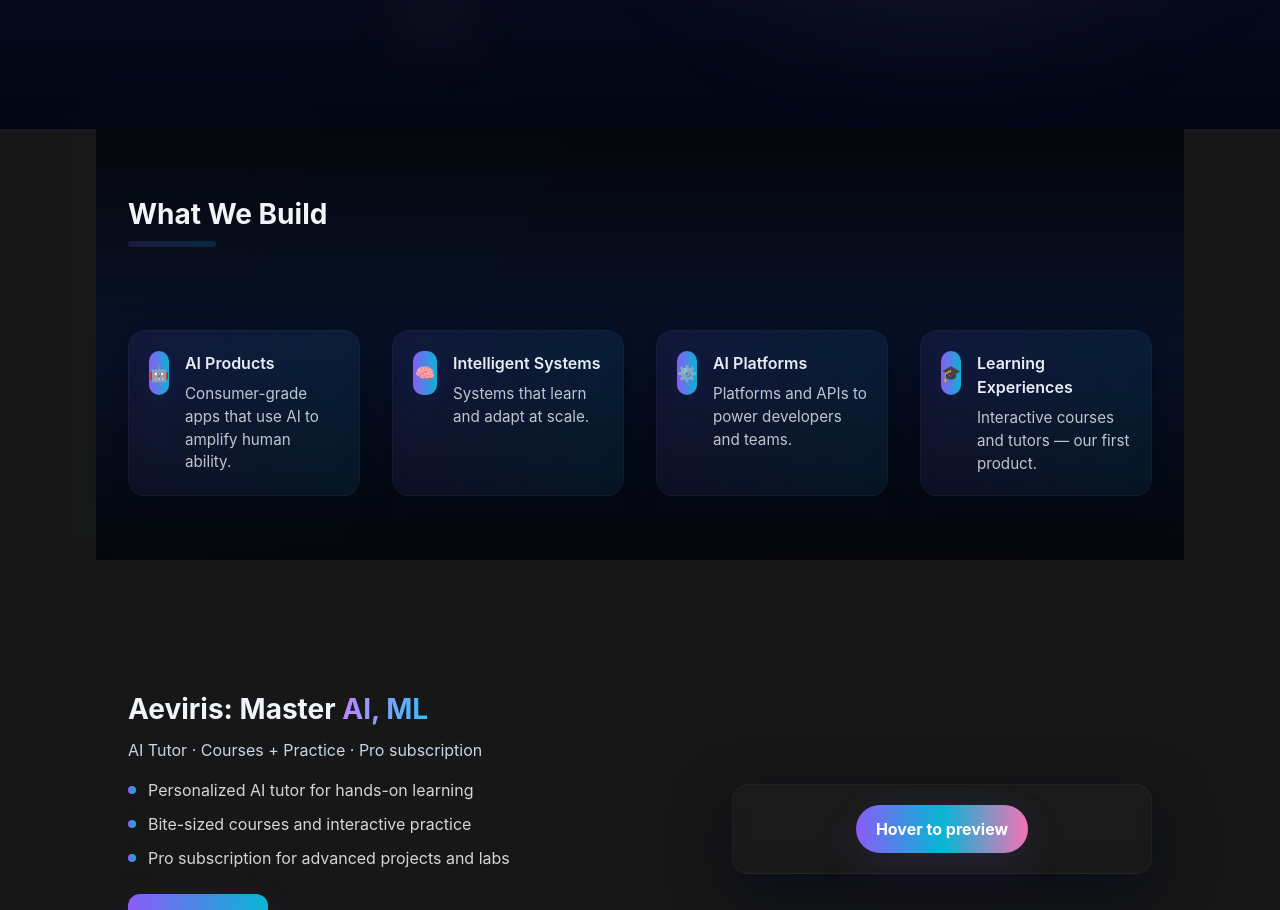
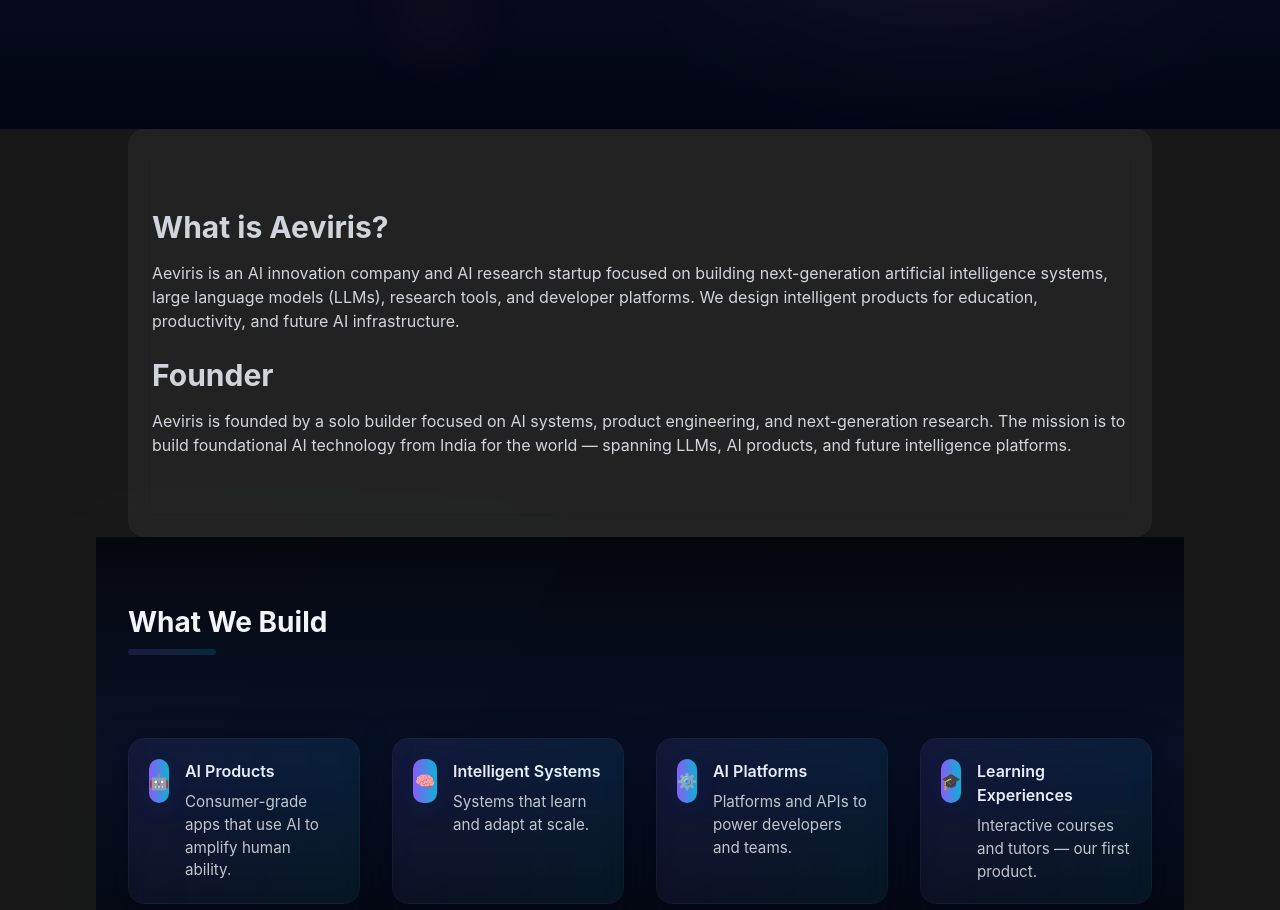
Before and after one commit to Aeviris/aeviris-website, a React (Vite) app: page / in a window 1280 px wide. Shown: the part 740-1650 px from the top of the page. Built offline with nearby package versions, Linux system fonts and the light colour scheme; the HTML template or start-up script is replaced by a standard one.

Commit message:
Add SEO content and Founder section

```diff
--- a/index.html
+++ b/index.html
@@ -5,22 +5,21 @@
     <meta name="viewport" content="width=device-width, initial-scale=1.0" />
     <!-- Primary Meta Tags -->
 <title>Aeviris – Building the AI Innovation Revolution</title>
-<meta name="title" content="Aeviris – Building the AI Innovation Revolution" />
-<meta name="description" content="Aeviris builds next-generation AI products, platforms, and intelligent systems to power the future of learning and work." />
 
-<!-- Open Graph / Facebook -->
-<meta property="og:type" content="website" />
-<meta property="og:url" content="https://aeviris-website.vercel.app/" />
-<meta property="og:title" content="Aeviris – Building the AI Innovation Revolution" />
-<meta property="og:description" content="Aeviris builds next-generation AI products, platforms, and intelligent systems to power the future of learning and work." />
-<meta property="og:image" content="https://aeviris-website.vercel.app/og.png" />
+<meta name="description" content="Aeviris is an AI innovation company building next-generation AI systems, LLMs, research tools, and intelligent platforms for the future.">
+
+<!-- Open Graph (for WhatsApp/Twitter preview) -->
+<meta property="og:title" content="Aeviris – Building the AI Innovation Revolution">
+<meta property="og:description" content="Building next-generation AI systems, LLMs, research tools, and intelligent platforms for the future.">
+<meta property="og:image" content="https://aeviris.com/og.png">
+<meta property="og:type" content="website">
+<meta property="og:url" content="https://aeviris.com/">
 
 <!-- Twitter -->
-<meta property="twitter:card" content="summary_large_image" />
-<meta property="twitter:url" content="https://aeviris-website.vercel.app/" />
-<meta property="twitter:title" content="Aeviris – Building the AI Innovation Revolution" />
-<meta property="twitter:description" content="Aeviris builds next-generation AI products, platforms, and intelligent systems to power the future of learning and work." />
-<meta property="twitter:image" content="https://aeviris-website.vercel.app/og.png" />
+<meta name="twitter:card" content="summary_large_image">
+<meta name="twitter:title" content="Aeviris – Building the AI Innovation Revolution">
+<meta name="twitter:description" content="Building next-generation AI systems, LLMs, research tools, and intelligent platforms for the future.">
+<meta name="twitter:image" content="https://aeviris.com/og.png">
 
 <!-- Favicon -->
 <link rel="icon" type="image/png" sizes="32x32" href="/favicon-32x32.png" />
--- a/src/App.jsx
+++ b/src/App.jsx
@@ -15,6 +15,25 @@ export default function App(){
       <Header />
       <main className="flex-grow">
         <Hero />
+        <section className="max-w-5xl mx-auto py-20 px-6 text-gray-300 backdrop-blur-md bg-white/5 rounded-2xl">
+        <h2 className="text-3xl font-bold mb-4">What is Aeviris?</h2>
+        <p className="mb-6">
+        Aeviris is an AI innovation company and AI research startup focused on building
+        next-generation artificial intelligence systems, large language models (LLMs),
+        research tools, and developer platforms. We design intelligent products for
+        education, productivity, and future AI infrastructure.
+        </p>
+
+
+        <h2 className="text-3xl font-bold mb-4">Founder</h2>
+        <p>
+        Aeviris is founded by a solo builder focused on AI systems, product engineering,
+        and next-generation research. The mission is to build foundational AI technology
+        from India for the world — spanning LLMs, AI products, and future intelligence platforms.
+        </p>
+
+        </section>
+
         <div className="max-w-6xl mx-auto px-4 sm:px-6 lg:px-8 space-y-16">
           <WhatWeBuild />
           <CurrentProduct />
```
